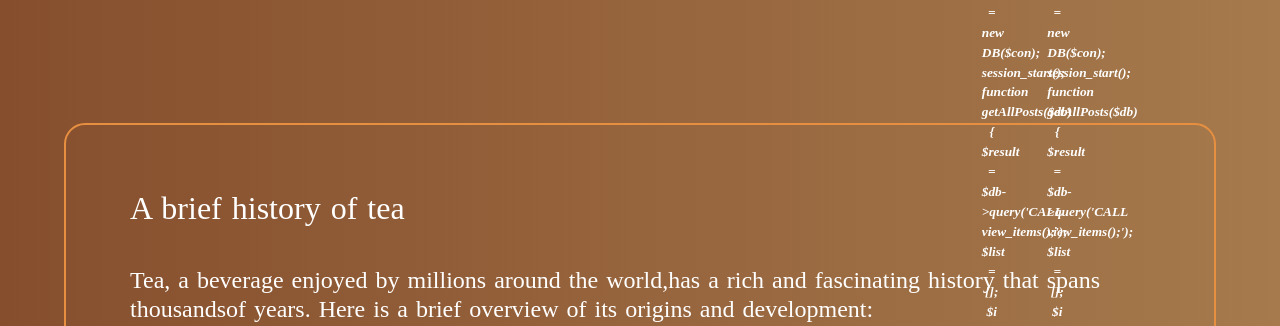
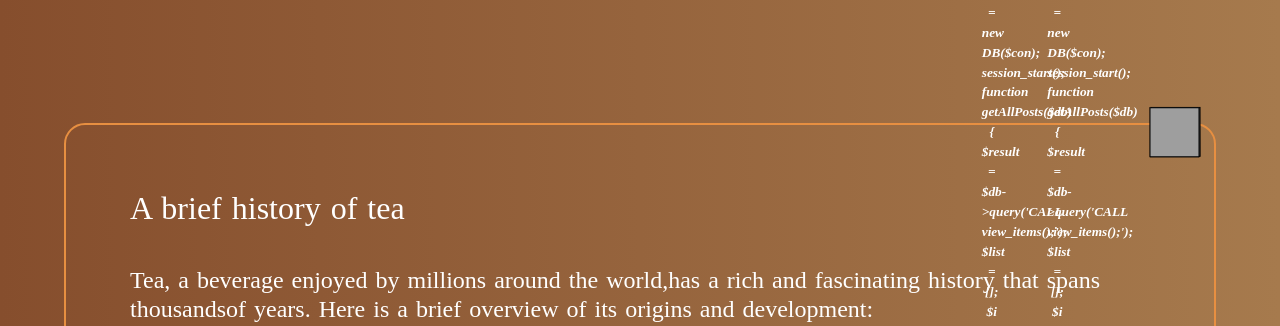
Before and after one commit to yousif-wali/TeaShop, a PHP site: page /2023/ in a window 1280 px wide. Shown: the part 588-914 px from the top of the page. Run offline with PHP 8.4, Linux system fonts and the light colour scheme; some libraries are stand-ins or nearby versions; some web fonts are replaced; grey boxes are pictures that could not be loaded.

Commit message:
Adding Cube

```diff
--- a/new/index.php
+++ b/new/index.php
@@ -59,9 +59,9 @@
 
 
     </div>
-    <main>
+    <?php include "./pages/cube.php";?>
     <?php include "./pages/footer.php";?>
-    </main>
+
     <script>
             updateBookmark(email);
             updateCart(email);
--- /dev/null
+++ b/new/pages/cube.php
@@ -0,0 +1,56 @@
+<style>
+    .cube{
+                width:50px;
+                aspect-ratio:1/1;
+                margin:5em;
+                position:relative;
+                animation:rotation 10s ease-in infinite alternate;
+                transform-style:preserve-3d;
+                transform: rotateX(10deg) rotateY(-20deg);
+            }
+            .cube img{
+                width:100%;
+                height:100%;
+                position:absolute;
+                border:1px solid black;
+            }
+            .cube img:nth-child(2){
+                transform:translateX(25px) translateZ(-25px) rotateY(90deg);
+            }
+            .cube img:nth-child(3){
+                transform:translateY(25px) translateZ(-25px) rotateX(90deg);
+            }
+            .cube img:nth-child(4){
+                transform:translateY(-25px) translateZ(-25px) rotateX(90deg);
+            }
+            .cube img:nth-child(5){
+                transform:translateX(-25px) translateZ(-25px) rotateY(90deg);
+            }
+            .cube img:nth-child(6){
+                transform:translateX(0px) translateZ(-50px) rotateZ(90deg);
+            }
+            @keyframes rotation{
+                from{
+                    transform:rotateY(0deg) rotateX(0deg);
+                }
+                to{
+                     transform:rotateY(-360deg) rotateX(180deg);
+                }
+            }
+            #cubeHolder{
+                position: fixed;
+                bottom:0em;
+                right:0em;
+                width:max-content;
+            }
+</style>
+<section id='cubeHolder'>
+    <section class="cube">
+                <img src="https://th.bing.com/th/id/OIP.R01Cp4VOlr7N1W7uY39ePwHaDx?w=298&h=178&c=7&r=0&o=5&dpr=1.5&pid=1.7"/>
+                <img src="https://th.bing.com/th/id/OIP.rwF08Y382LSRmlom8XITDwHaEK?w=321&h=180&c=7&r=0&o=5&dpr=1.5&pid=1.7"/>
+                <img src="https://th.bing.com/th/id/OIP.92vweUWkCToYtzKpyJmNPgHaGI?w=200&h=182&c=7&r=0&o=5&dpr=1.5&pid=1.7"/>
+                <img src="https://th.bing.com/th/id/OIP.wfI37osuwtQA5SEXmdpIAgHaEF?w=327&h=180&c=7&r=0&o=5&dpr=1.5&pid=1.7"/>
+                <img src="https://th.bing.com/th/id/OIP.Ci8Dqcd7uv6NeXeDQSk3ZwHaEK?w=300&h=180&c=7&r=0&o=5&dpr=1.5&pid=1.7"/>
+                <img src="https://th.bing.com/th/id/OIP.iBRA6W5vlsTcfOPFMWI60AHaE7?w=251&h=180&c=7&r=0&o=5&dpr=1.5&pid=1.7"/>
+    </section>
+</section>
```
